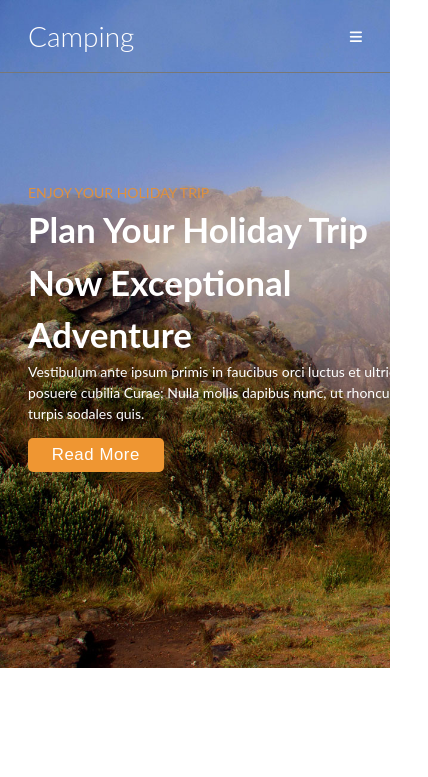
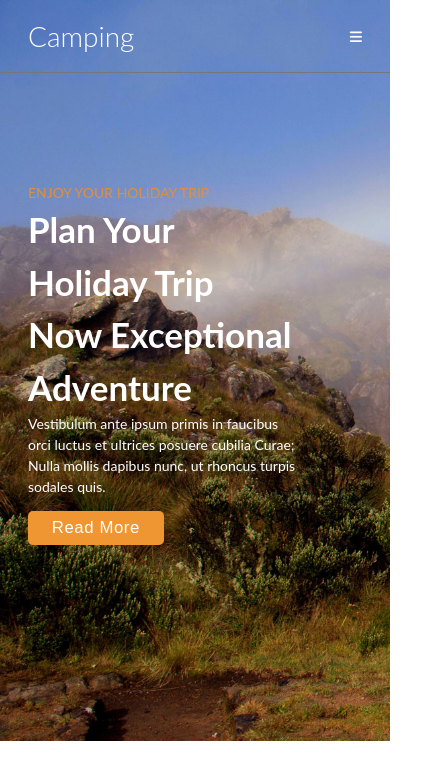
Before and after one commit to Swastikyadav/camping2, a website: page index.html in a window 390 px wide. Shown: the top 777 px of the page, 428 px wide, since content can reach past the window. Drawn offline with Linux system fonts and the light colour scheme.

Commit message:
mobile responsive

```diff
--- a/assets/stylesheets/style.css
+++ b/assets/stylesheets/style.css
@@ -508,7 +508,7 @@ footer {
 
 @media all and (max-width: 768px) {
   .hero-div {
-    width: 400px; }
+    width: 80%; }
   .sec1-grid,
   .sec4-grid,
   .sec5-grid {
```
